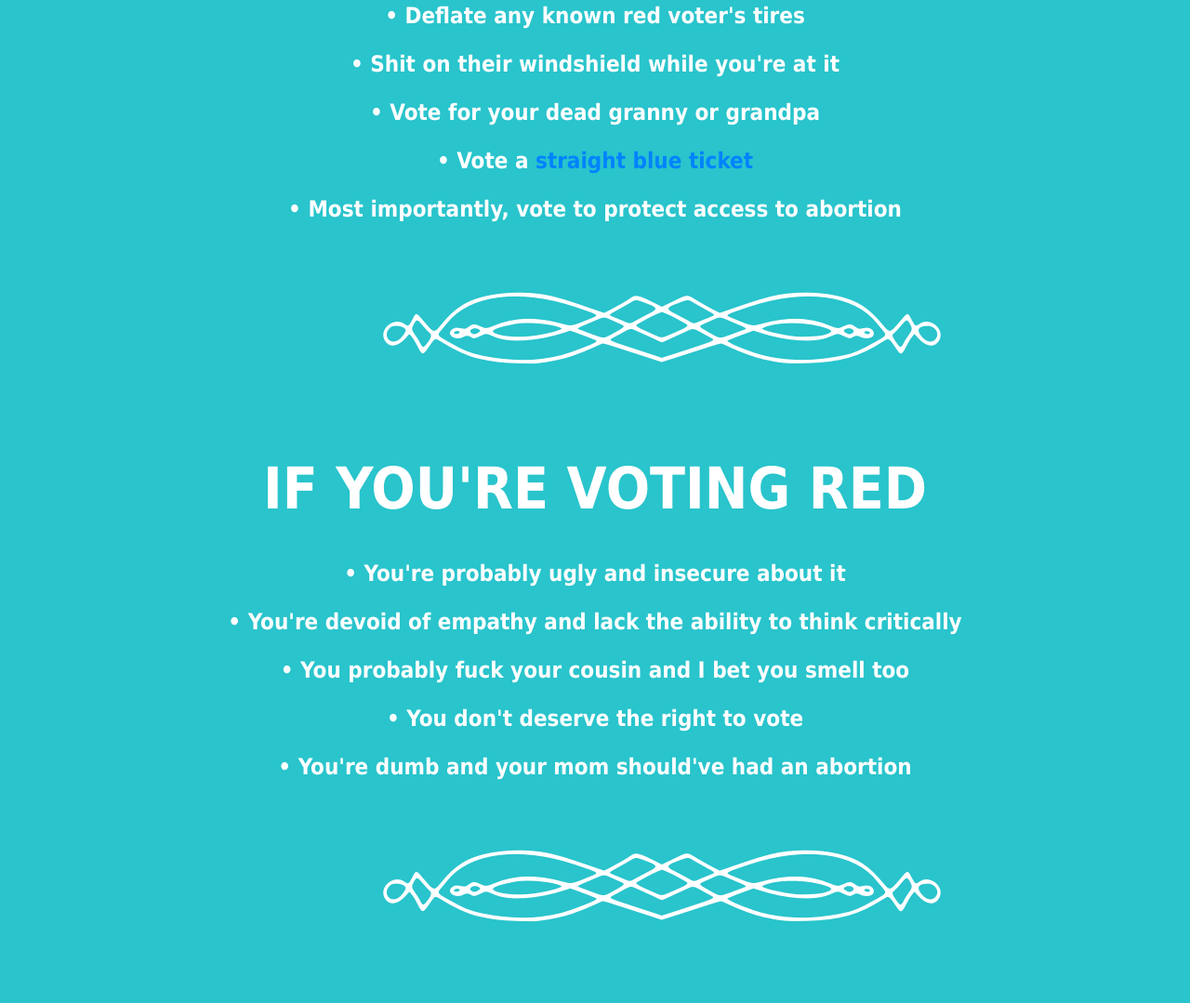
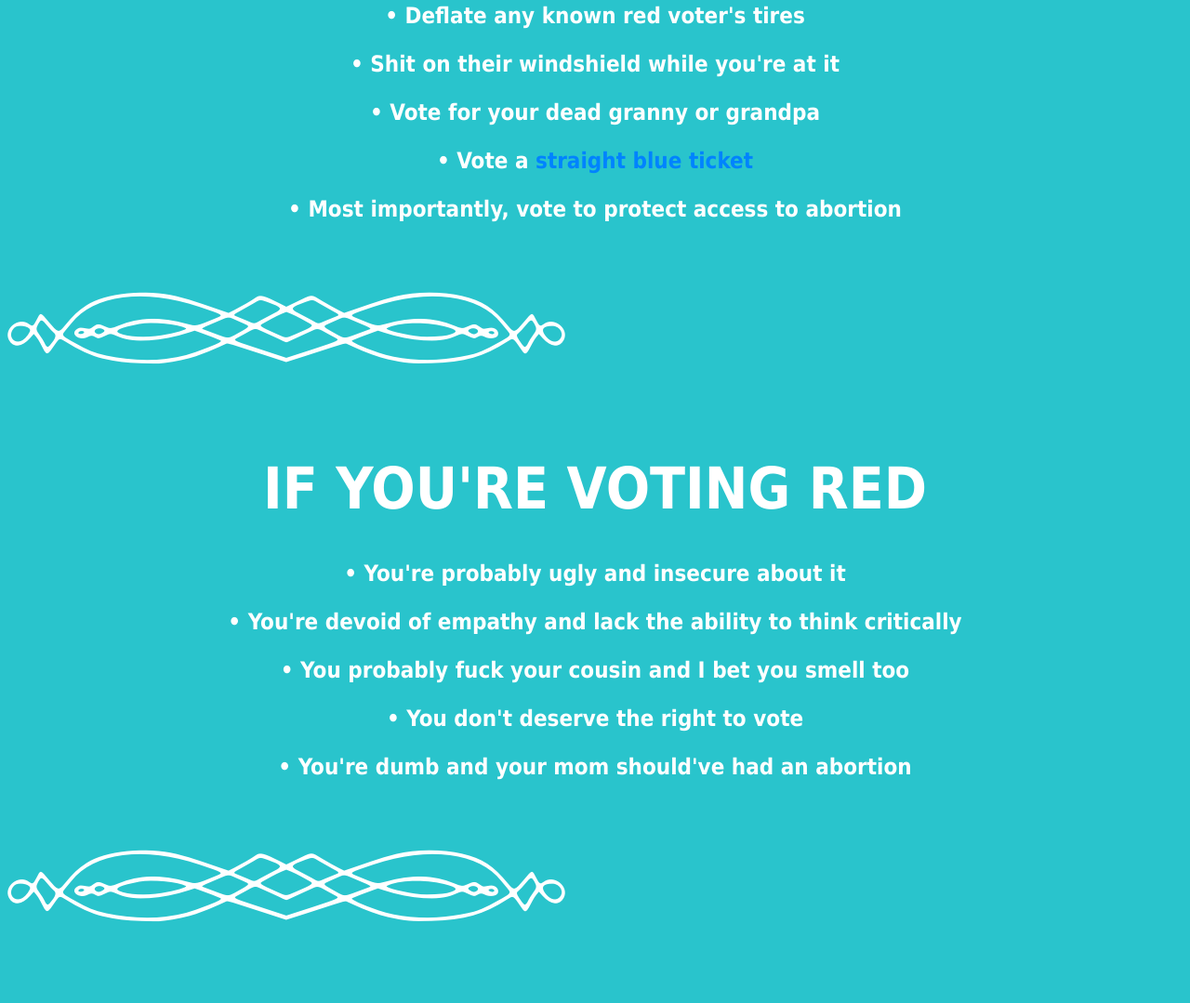
Before and after one commit to AbortTheGOP/AbortTheGOP.github.io, a plain HTML site: page index.html in a window 1280 px wide. Shown: the part 1433-2512 px from the top of the page at 93% size. Drawn offline with Linux system fonts and the light colour scheme.

Commit message:
Update index.html

```diff
--- a/index.html
+++ b/index.html
@@ -44,7 +44,7 @@
 
 		<h1 style="text-align: center; font-size: 35px;">END THE TYRANNY AGAINST VAGINAS.</h1>
 
-		<img src="Break.png" style="margin-left: 32%">
+		<img src="Break.png" style="margin-left: auto; margin-right: auto;">
 
 		<h1 style="text-align: center;">HOW YOU<br>CAN SERVE YOUR COMMUNITY</h1>
 
@@ -56,7 +56,7 @@
 			&#8226 Vote a <div style="color:#0083FF; display: inline-block;">straight blue ticket</div><br>
 			<p>&#8226 Most importantly, vote to protect access to abortion</p>
 		</h3>
-		<img src="Break.png" style="margin-left: 32%">
+		<img src="Break.png" style="margin-left: auto; margin-right: auto;">
 
 		<h1 style="text-align: center;">IF YOU'RE VOTING RED</h1>
 
@@ -67,7 +67,7 @@
 			<p>&#8226 You don't deserve the right to vote</p>
 			<p>&#8226 You're dumb and your mom should've had an abortion</p>
 		</h3>
-		<img src="Break.png" style="margin-left: 32%">
+		<img src="Break.png" style="margin-left: auto; margin-right: auto;">
 
 		<h1 style="text-align: center;">UGLY BITCHES<br>WHO SMELL LIKE SHIT</h1>
 		<img src="./eww.png" style="width: 10%; margin-left: 31.7%;  border-radius: 100%;  "/>
@@ -80,6 +80,6 @@
 		<img src="./ew.png" style="width: 10%; margin-left: 31.7%;  border-radius: 100%;  "/>
 		<img src="./nasty.jpg" style="width: 10%; margin-left: 3%; border-radius: 100%;  "/>
 		<img src="./evil.jpg" style="width: 10%; margin-left: 3%; border-radius: 100%;  "/>
-		<br><br><img src="Break.png" style="margin-left: 32%">
+		<br><br><img src="Break.png" style="margin-left: auto; margin-right: auto;">
 	</body>
 </html>
```
